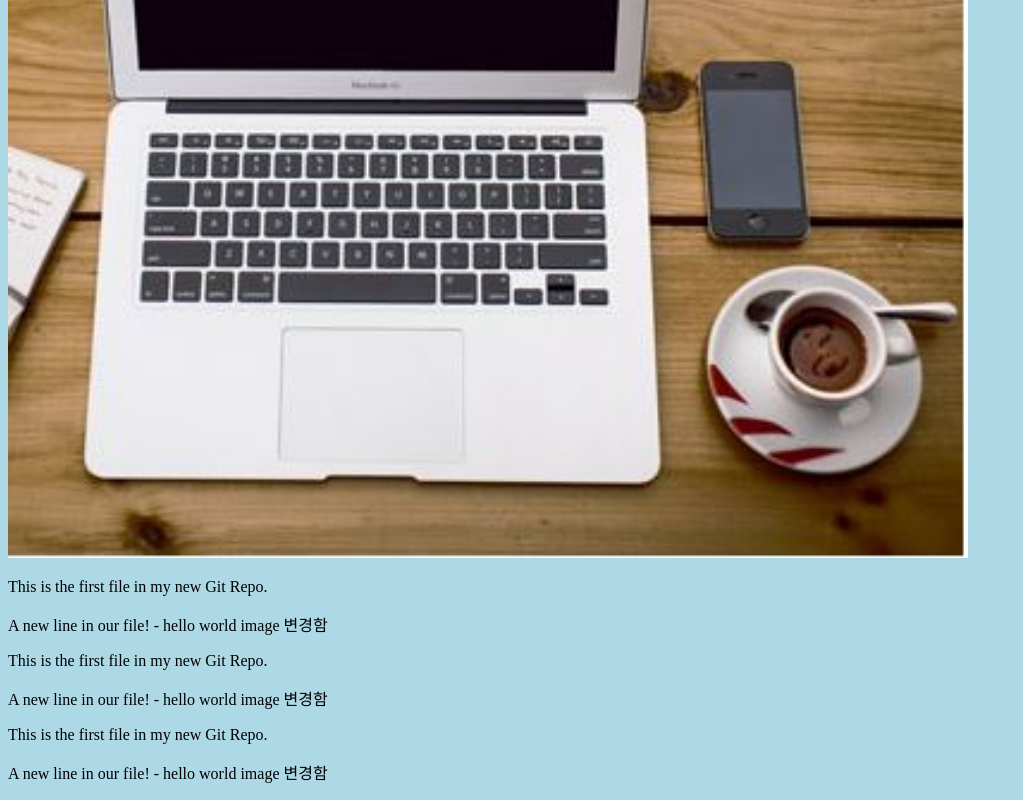
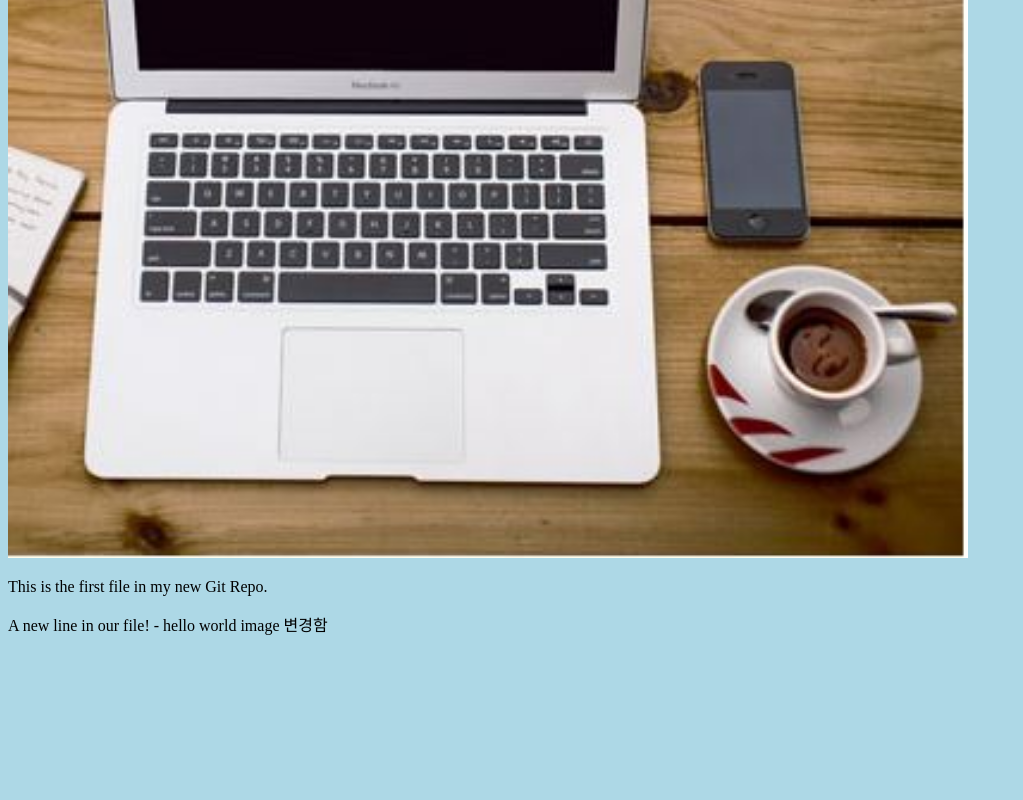
Before and after one commit to mib981207/study, a plain HTML site: page index.html in a window 1280 px wide. Shown: the part 1504-2304 px from the top of the page, without its empty margins (0-1023 px from the left). After the commit the page ends 2156 px from the top, so only its background shows below. Drawn offline with Linux system fonts and the light colour scheme.

Commit message:
Update index.html

```diff
--- a/index.html
+++ b/index.html
@@ -20,9 +20,6 @@
          style="width:100%;max-width:960px"></div>
 <p>This is the first file in my new Git Repo.</p>
 <p>A new line in our file! - hello world image 변경함</p>
-<p>This is the first file in my new Git Repo.</p>
-<p>A new line in our file! - hello world image 변경함</p>
-<p>This is the first file in my new Git Repo.</p>
-<p>A new line in our file! - hello world image 변경함</p>
+
 </body>
 </html>
```
